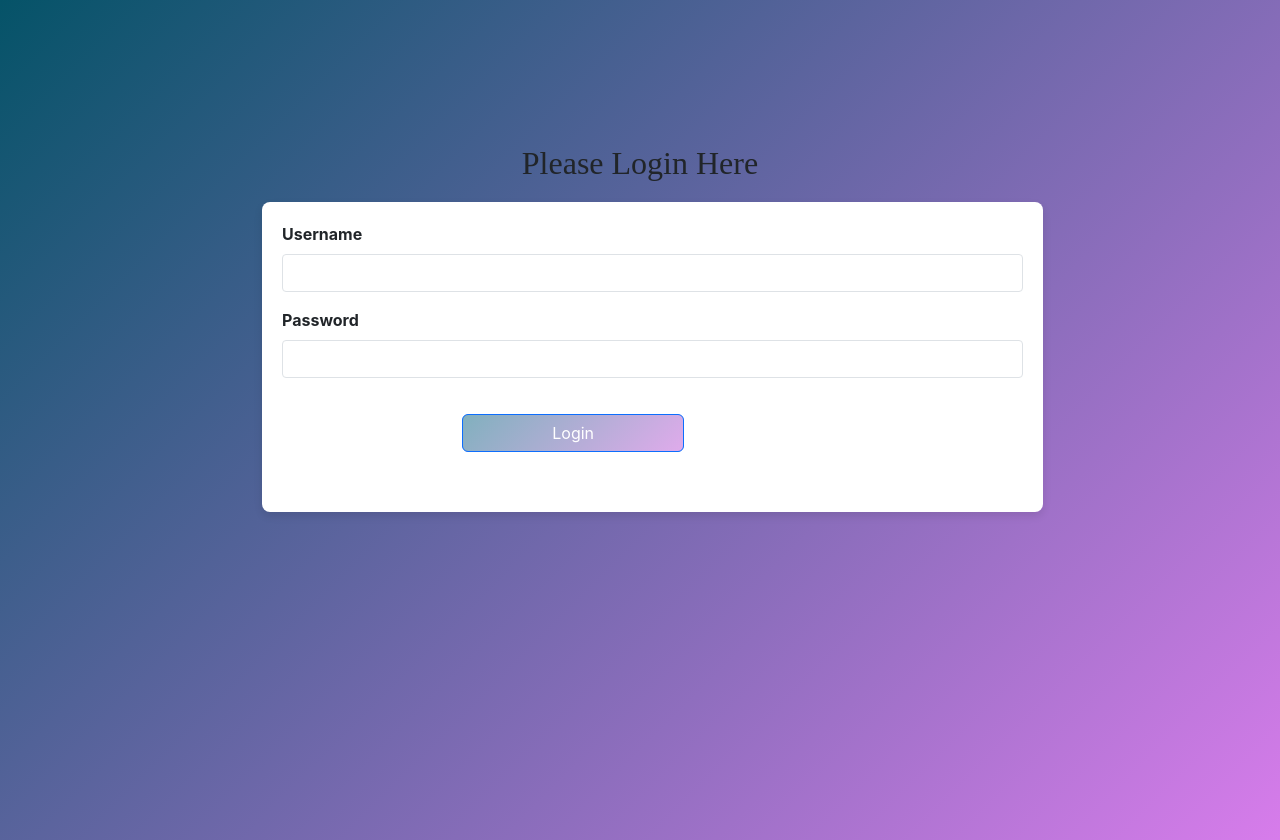
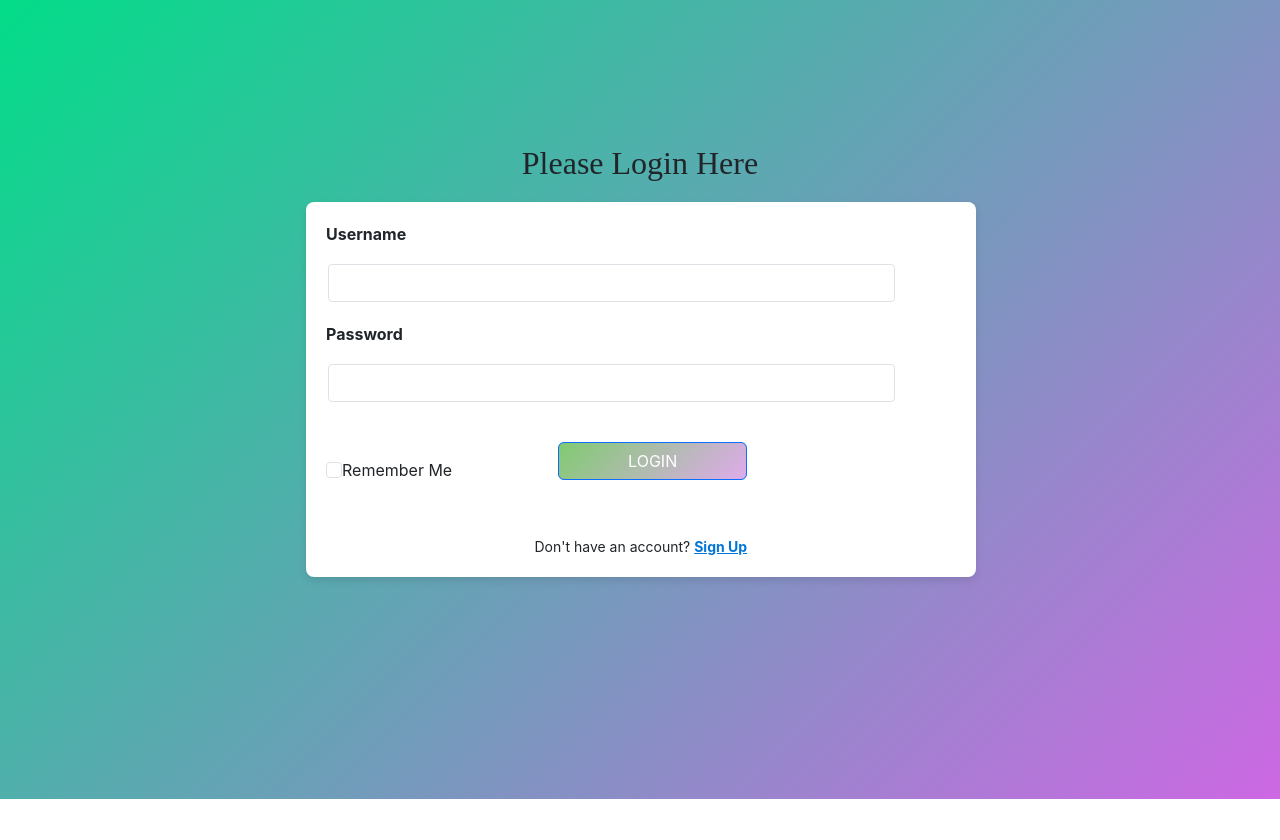
Before and after one commit to Abhijith-TG/my-react-app, a React (Create React App) app: page / in a window 1280 px wide. After the commit the page ends 800 px from the top, so only its background shows below. Built offline with nearby package versions, Linux system fonts and the light colour scheme.

Commit message:
initial commit

```diff
--- a/src/components/Loginpage.css
+++ b/src/components/Loginpage.css
@@ -1,6 +1,5 @@
-
 .caa {
-    background: linear-gradient(135deg, #055368, #d77ceb);
+  background: linear-gradient(135deg, #02dc88, #cd68e4);
 }
 
 code {
@@ -12,8 +11,8 @@
 }
 
 .form-container {
-    width: 70%;
-    margin: 20px 50px 40px 180px;
+  width: 60%;
+  margin: 10px 40px 30px 224px;
   background-color: white;
   border-radius: 8px;
   box-shadow: 0 4px 8px rgba(0, 0, 0, 0.1);
@@ -24,13 +23,53 @@
 .form-container .form-label {
   font-weight: bold;
 }
-
+.form-control
+{
+  margin: 10px 40px 20px 2px;
+  width: 90%;
+}
 .form-container input {
   border-radius: 4px;
 }
 
 button {
-    background: linear-gradient(135deg, #81b0be, #dfabeb);
+  background: linear-gradient(135deg, #80cb71, #dfabeb);
   width: 30%;
-    margin: 20px 50px 40px 180px;
+  margin: 20px 50px 40px 106px;
+  border: none;  /* Remove the border */
+  border-radius: 4px; /* Optional: if you want to keep rounded corners */
+  color: white; /* Ensure the text is white */
+  font-weight: bold; /* Make the text bold */
+  padding: 10px 20px; /* Adjust the padding to make it more clickable */
+  text-transform: uppercase; /* Optional: capitalizes the text */
 }
+
+button:hover {
+  background: linear-gradient(135deg, #6eae57, #d995c1);  /* Slightly darker gradient on hover */
+  cursor: pointer;  /* Shows a pointer cursor on hover */
+}
+
+
+.forgot-password {
+  text-decoration: none;
+  color: #0275d8;
+  font-weight: bold;
+}
+
+.forgot-password:hover {
+  text-decoration: underline;
+}
+
+.signup-link {
+  text-align: center;
+  font-size: 14px;
+}
+
+.signup-link a {
+  color: #0275d8;
+  font-weight: bold;
+}
+
+.signup-link a:hover {
+  text-decoration: underline;
+}
--- a/src/components/Loginpage.jsx
+++ b/src/components/Loginpage.jsx
@@ -1,13 +1,14 @@
-
 import React, { useState } from 'react';
 import { useNavigate } from "react-router-dom";
-import { Button } from "react-bootstrap";
+import { Button,icons} from "react-bootstrap";
+
 import "./Loginpage.css";
 
 const LoginPage = () => {
   const navigate = useNavigate();
   const [username, setUsername] = useState('');
   const [password, setPassword] = useState('');
+  const [rememberMe, setRememberMe] = useState(false);
   const [error, setError] = useState('');
   const [message, setMessage] = useState('');
 
@@ -18,12 +19,23 @@ const LoginPage = () => {
     if (storedPassword && storedPassword === password) {
       setMessage('Login successful!');
       setError('');
+
+      // Save username to localStorage if 'Remember Me' is checked
+      if (rememberMe) {
+        localStorage.setItem('rememberedUsername', username);
+      }
+
       // Navigate to the next page (e.g., dashboard) after successful login
       navigate("/a"); // Change this to your desired path
     } else {
       setError('Invalid username or password');
       setMessage('');
     }
+  };
+
+  const handleForgotPassword = () => {
+    // Handle forgot password logic here (e.g., navigate to a password reset page)
+    console.log('Forgot Password clicked');
   };
 
   return (
@@ -39,8 +51,8 @@ const LoginPage = () => {
 
         <div className="form-container">
           <form onSubmit={handleLogin}>
-            <div className="mb-3">
-              <label className="form-label">Username</label>
+            <div className="mb-2">
+              <label className="form-label">Username <i class="fa-solid fa-user"></i></label>
               <input
                 type="text"
                 className="form-control"
@@ -59,14 +71,29 @@ const LoginPage = () => {
                 required
               />
             </div>
-            <Button type="submit" variant="primary">Login</Button>
+
+            <div className="mb-3">
+              <label className="form-check-label">
+                <input
+                  type="checkbox"
+                  className="form-check-input"
+                  checked={rememberMe}
+                  onChange={() => setRememberMe(!rememberMe)}
+                />
+                Remember Me
+              </label>
+
+
+
+
+            <Button type="submit" variant="primary">Login</Button> </div>
           </form>
+
+          <div className="signup-link mt-3">
+            <span>Don't have an account? <a href="/signup">Sign Up</a></span>
+          </div>
         </div>
       </div>
-      <br></br>
-      <br></br>
-      <br></br>
-      <br></br>
       <br></br>
       <br></br>
       <br></br>
```
Lines whose indentation alone changed are shown as unchanged.
